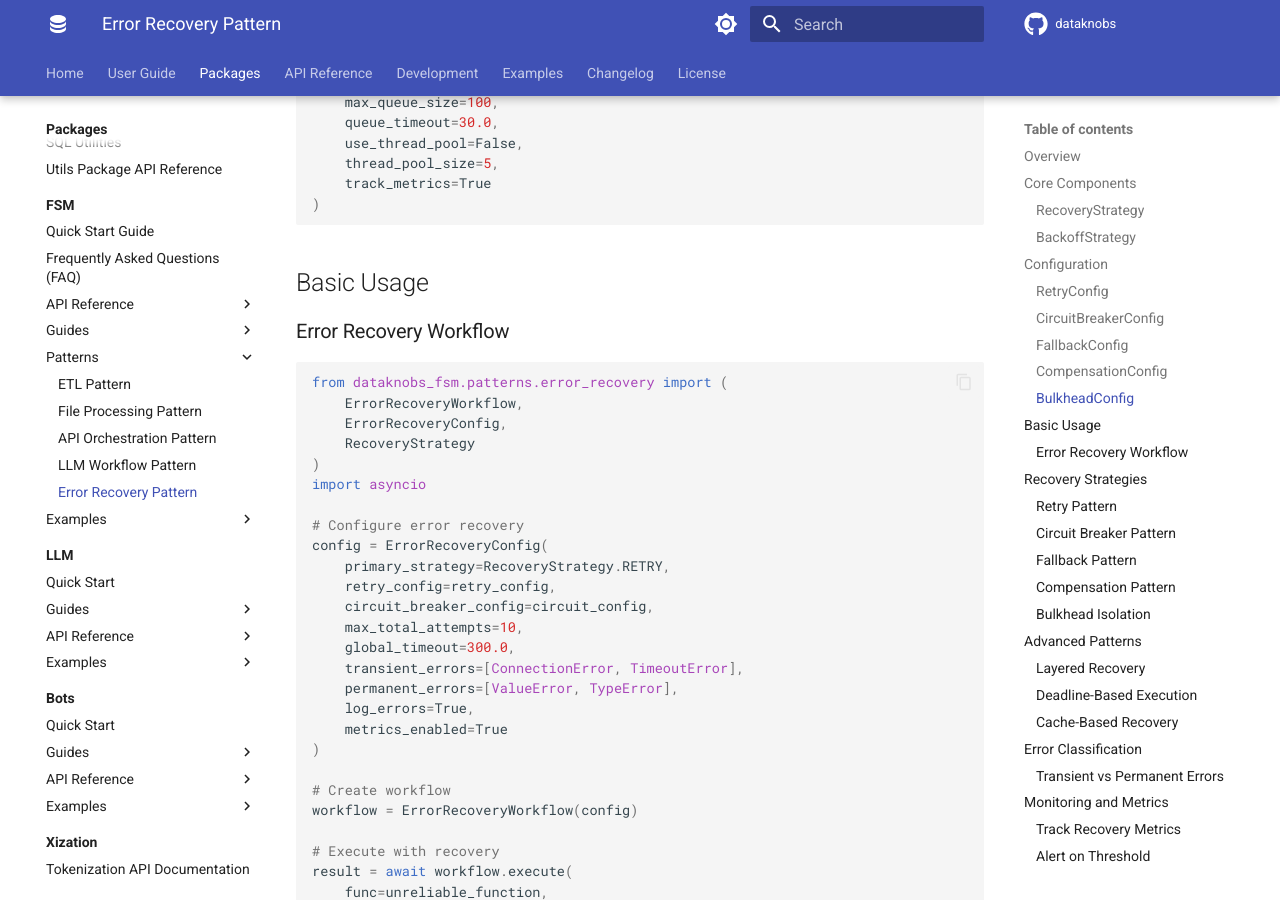
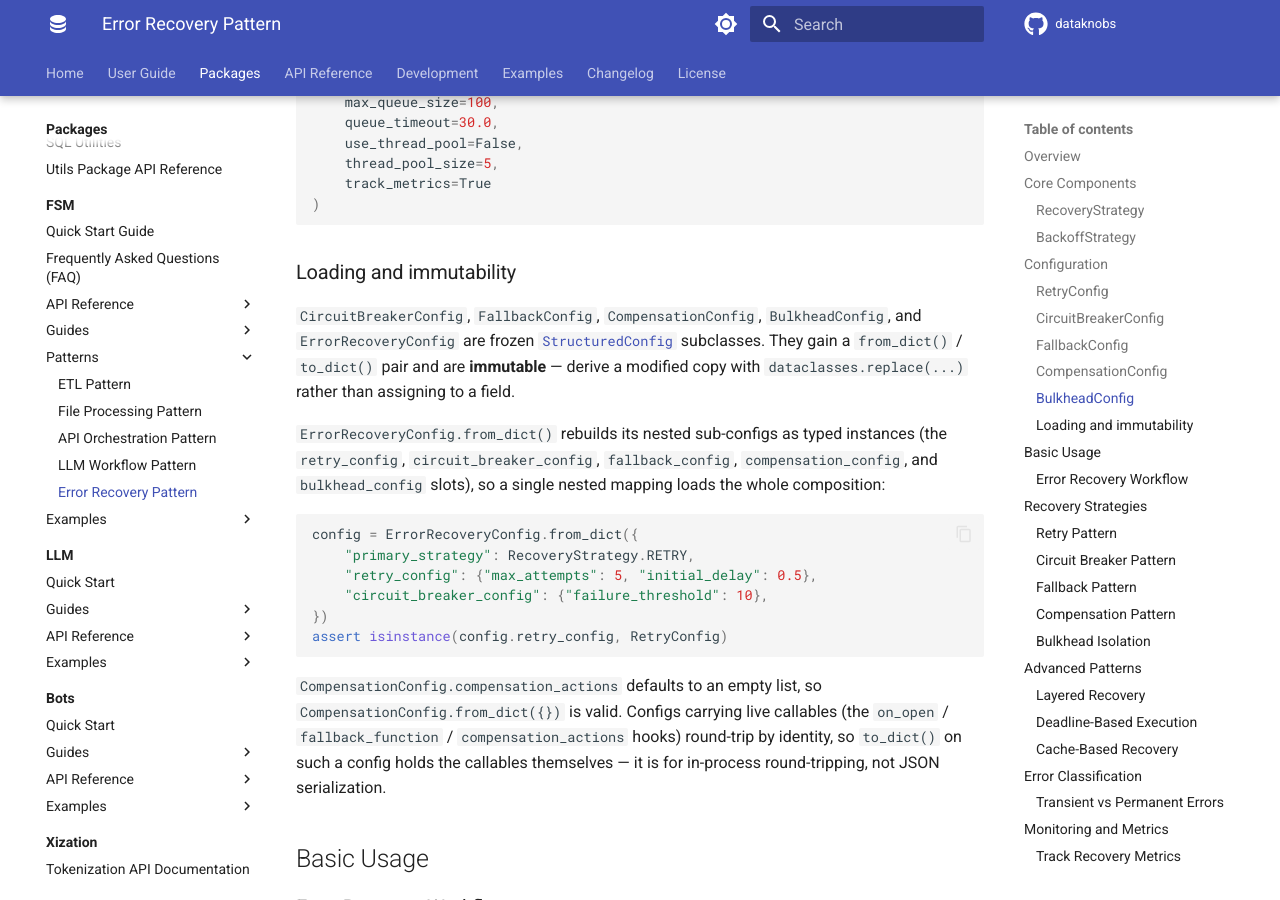
Before and after one commit to KBS-Labs/dataknobs, an MkDocs documentation site: the page built from docs/packages/fsm/patterns/error-recovery.md, in a window 1280 px wide and 900 px high, scrolled down 2803 px. Built offline with MkDocs 1.6.1 and Material for MkDocs 9.7.7, drawn with Linux system fonts in a browser that asks for light colours; comment, search, counter and statistics services are not loaded.

Commit message:
Migrate FSM patterns-family configs to StructuredConfig
Make the nine pattern-family runtime configs frozen StructuredConfig
subclasses, gaining from_dict/to_dict and symmetric round-tripping:

- error_recovery: CircuitBreakerConfig, FallbackConfig, CompensationConfig,
  BulkheadConfig, ErrorRecoveryConfig
- api_orchestration: APIEndpoint, APIOrchestrationConfig
- etl: ETLConfig
- file_processing: FileProcessingConfig

ErrorRecoveryConfig's five nested Optional sub-configs (including the
dataknobs_common RetryConfig) and APIOrchestrationConfig's endpoints list
rebuild as typed instances via the base from_dict recursion, so no
_normalize_dict override is needed. CompensationConfig.compensation_actions
now defaults to an empty list rather than being a required field.

The frozen flip surfaced two post-construction mutation smells, fixed at
the root: FileProcessor format auto-detection now resolves onto the
processor (self._format/self._output_format) instead of writing back to the
config, which keeps its caller-supplied "auto-detect" value. An existing
test that asserted the old write-back is updated to the new contract.

Configs carrying live callables round-trip by identity, so to_dict on such
a config is for in-process round-tripping, not JSON serialization. Existing
constructor call sites are unaffected; the Pydantic FSM loader schema is the
separate declarative layer and is unchanged.

Adds test_patterns_config_structured.py (parity, round-trip, nested-typed
recursion, defaulted-actions, frozen enforcement, and a reproduce-style
FileProcessor detection test). Full fsm suite green; mypy and mkdocs
--strict clean.

Co-Authored-By: Claude Opus 4.7 (1M context) <noreply@anthropic.com>

````diff
--- a/docs/packages/fsm/patterns/error-recovery.md
+++ b/docs/packages/fsm/patterns/error-recovery.md
@@ -133,6 +133,34 @@ bulkhead_config = BulkheadConfig(
     track_metrics=True
 )
 ```
+
+### Loading and immutability
+
+`CircuitBreakerConfig`, `FallbackConfig`, `CompensationConfig`, `BulkheadConfig`,
+and `ErrorRecoveryConfig` are frozen
+[`StructuredConfig`](../../common/structured-config.md) subclasses. They gain a
+`from_dict()` / `to_dict()` pair and are **immutable** — derive a modified copy
+with `dataclasses.replace(...)` rather than assigning to a field.
+
+`ErrorRecoveryConfig.from_dict()` rebuilds its nested sub-configs as typed
+instances (the `retry_config`, `circuit_breaker_config`, `fallback_config`,
+`compensation_config`, and `bulkhead_config` slots), so a single nested mapping
+loads the whole composition:
+
+```python
+config = ErrorRecoveryConfig.from_dict({
+    "primary_strategy": RecoveryStrategy.RETRY,
+    "retry_config": {"max_attempts": 5, "initial_delay": 0.5},
+    "circuit_breaker_config": {"failure_threshold": 10},
+})
+assert isinstance(config.retry_config, RetryConfig)
+```
+
+`CompensationConfig.compensation_actions` defaults to an empty list, so
+`CompensationConfig.from_dict({})` is valid. Configs carrying live callables
+(the `on_open` / `fallback_function` / `compensation_actions` hooks) round-trip
+by identity, so `to_dict()` on such a config holds the callables themselves —
+it is for in-process round-tripping, not JSON serialization.
 
 ## Basic Usage
 
````
Also changed, not shown: docs/packages/fsm/patterns/api-orchestration.md (+24 -0 lines), docs/packages/fsm/patterns/etl.md (+7 -0 lines), docs/packages/fsm/patterns/file-processing.md (+8 -0 lines), packages/fsm/CHANGELOG.md (+23 -0 lines), 10 other files.
